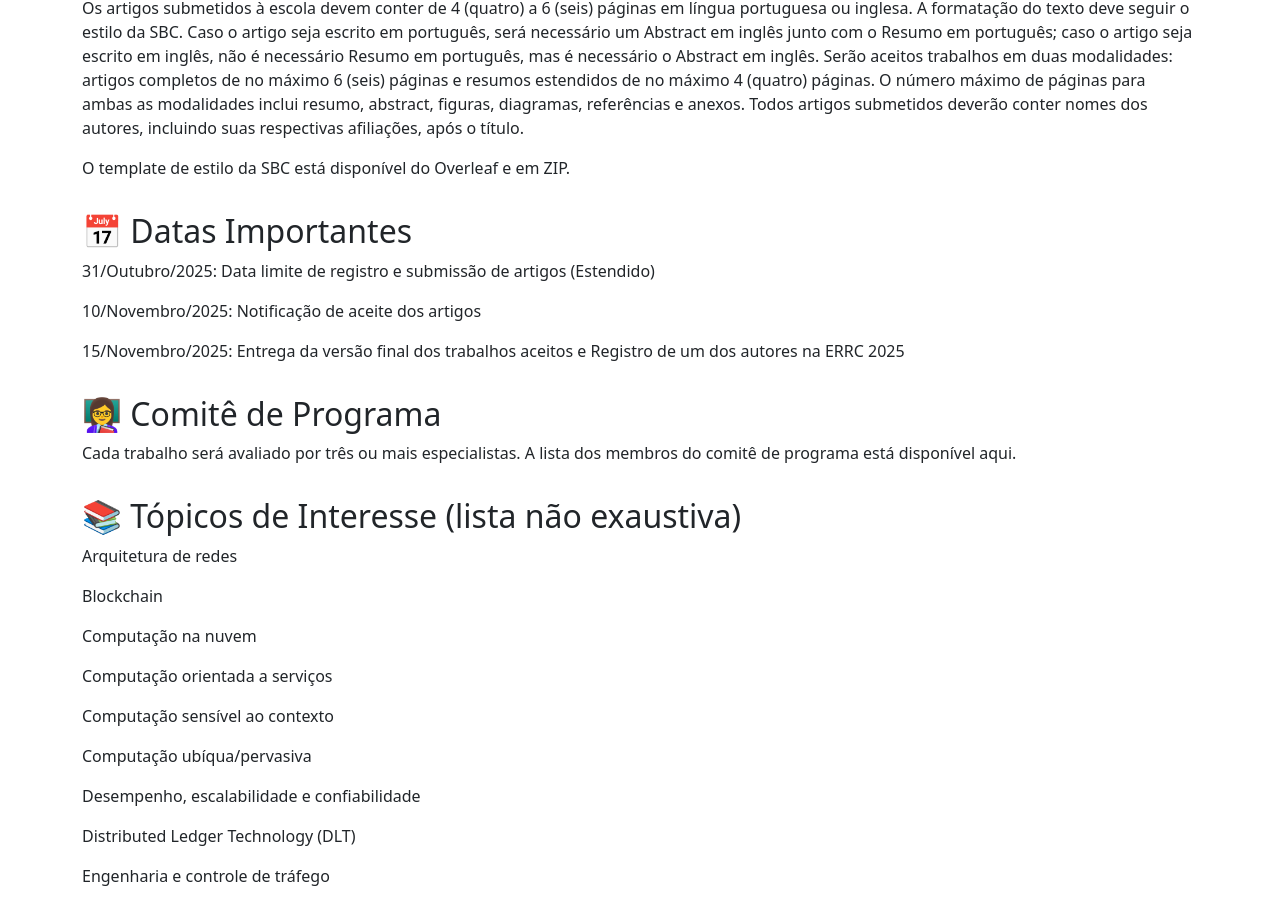
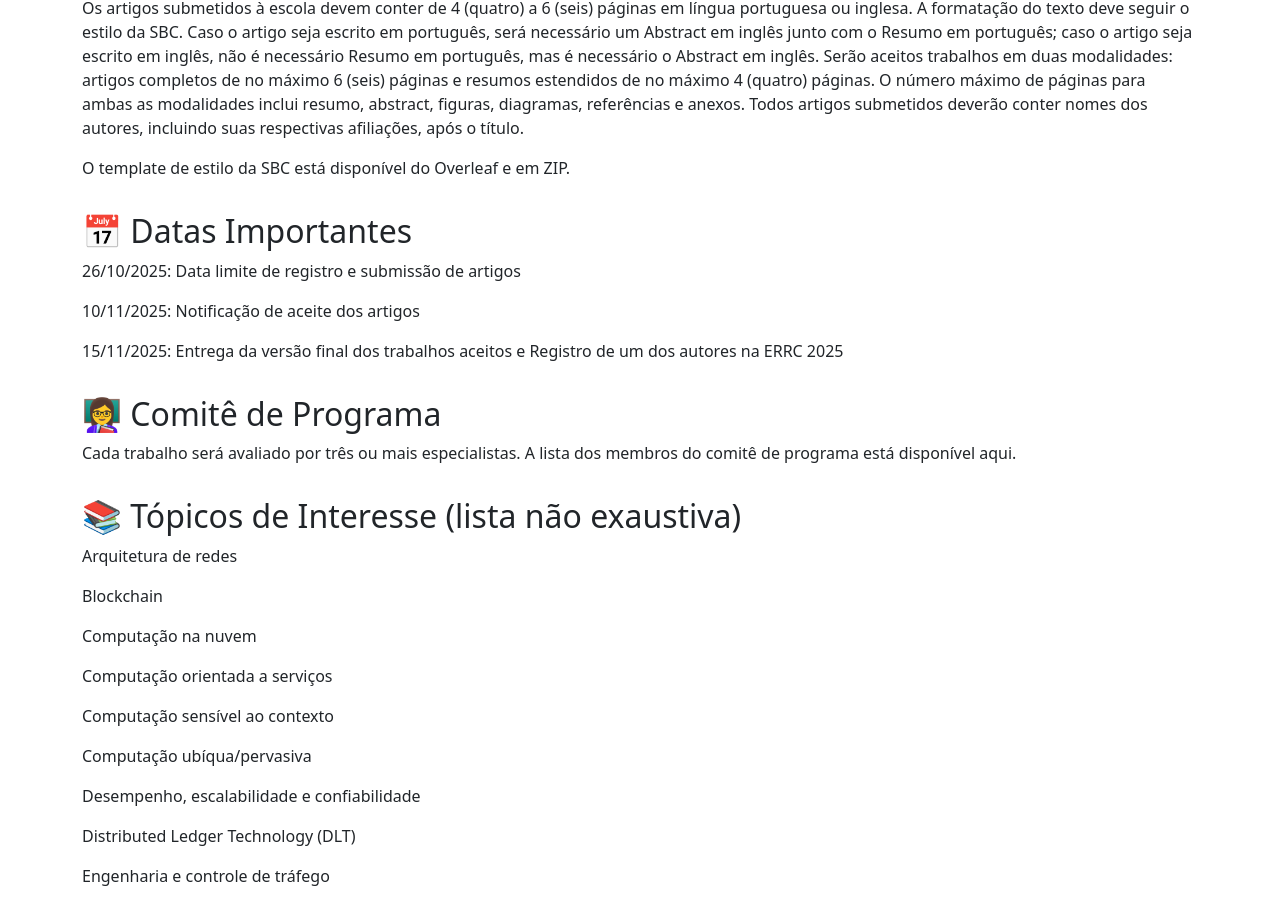
Before and after one commit to crrc-rs/errc2025, a Jekyll site: the page built from chamadaerrc.md, in a window 1280 px wide and 900 px high, scrolled down 1026 px. Built offline with Jekyll 4.4.1, drawn with Linux system fonts in a browser that asks for light colours; some of the changed text lies outside the part shown.

Commit message:
Deadlines atualizadas para a ERRC

```diff
--- a/chamadaerrc.md
+++ b/chamadaerrc.md
@@ -19,11 +19,11 @@
 O template de estilo da SBC está disponível do Overleaf e em ZIP.
 
 ## 📅 Datas Importantes
-31/Outubro/2025: Data limite de registro e submissão de artigos (Estendido)
+26/10/2025: Data limite de registro e submissão de artigos
 
-10/Novembro/2025: Notificação de aceite dos artigos
+10/11/2025: Notificação de aceite dos artigos
 
-15/Novembro/2025: Entrega da versão final dos trabalhos aceitos e Registro de um dos autores na ERRC 2025
+15/11/2025: Entrega da versão final dos trabalhos aceitos e Registro de um dos autores na ERRC 2025
 
 ## 👩‍🏫 Comitê de Programa
 Cada trabalho será avaliado por três ou mais especialistas. A lista dos membros do comitê de programa está disponível aqui.
```
Also changed, not shown: other parts of chamadaerrc.md (+2 -0 lines).
